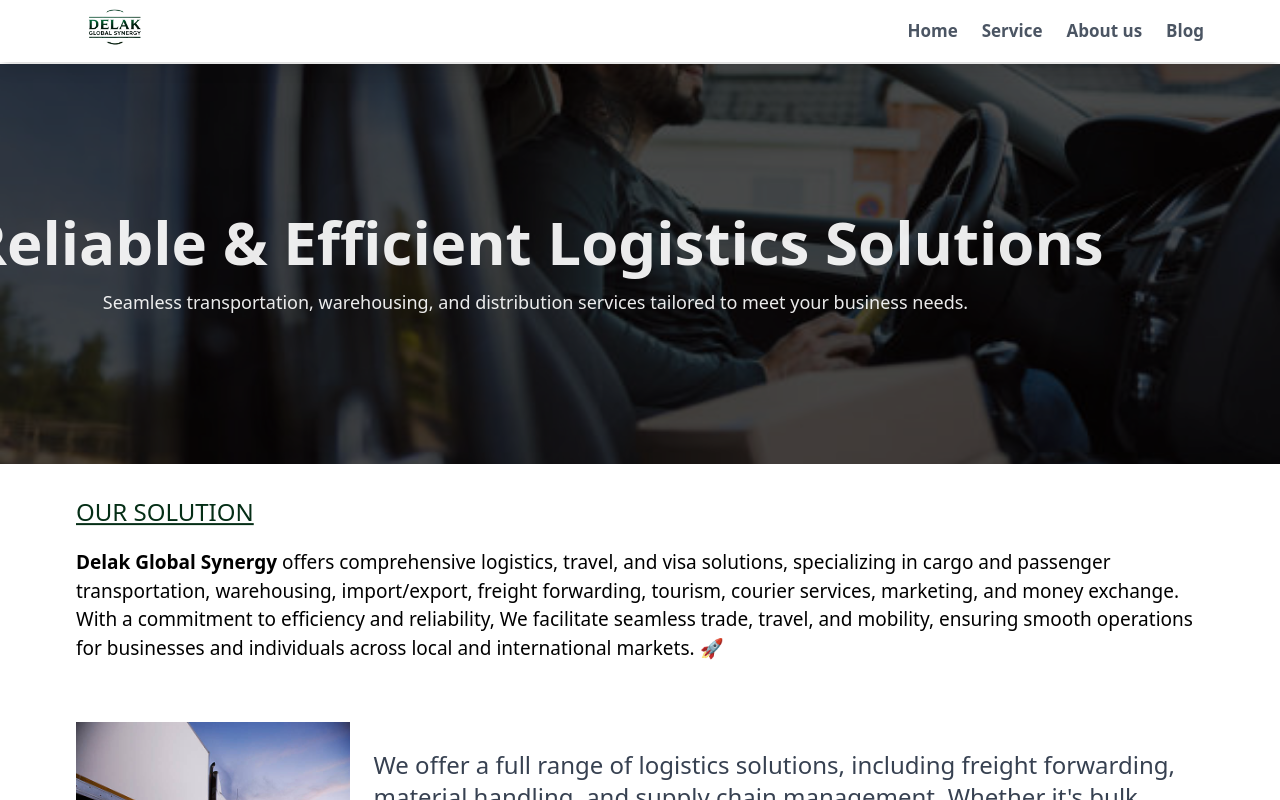
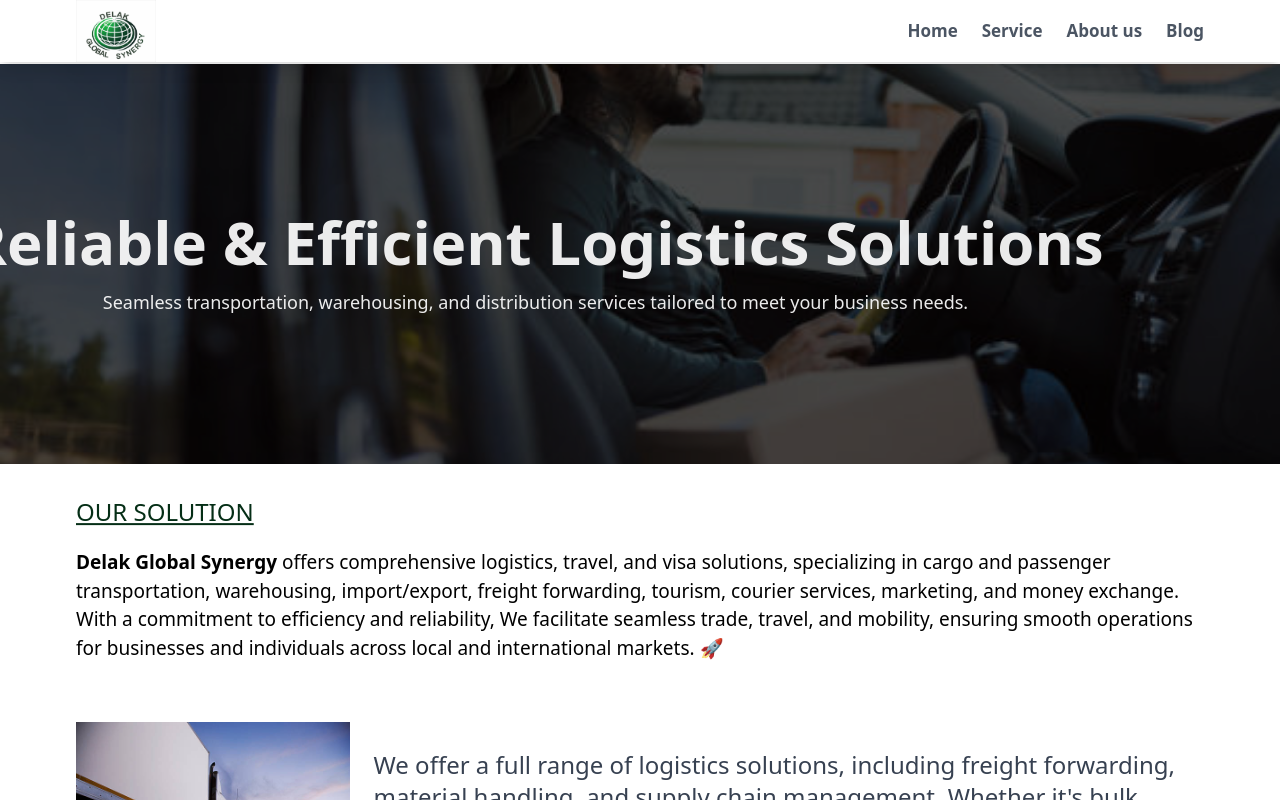
Before and after one commit to Opeyemi-2018/logistic, a Next.js app: page / in a window 1280 px wide. Shown: the top 800 px of the page. Built offline with nearby package versions, Linux system fonts and the light colour scheme.

Commit message:
updated header logo

```diff
--- a/app/components/Header.jsx
+++ b/app/components/Header.jsx
@@ -17,7 +17,7 @@
         <div className="max-w-6xl mx-auto px-3 flex items-center justify-between">
           <Link href="/">
             <Image
-              src="/images/logo.png"
+              src="/images/del-logo.png"
               alt="Delak Logo"
               width={80}
               height={80}
@@ -79,7 +79,7 @@
       {/* Mobile Navigation */}
       <div className="md:hidden">
         <div
-          className={`fixed left-0 top-16 z-20 w-full p-10 bg-white transition-transform duration-500 ease-in-out ${
+          className={`fixed left-0  z-20 w-full p-10 bg-white transition-transform duration-500 ease-in-out ${
             showNav ? "translate-x-0" : "-translate-x-full"
           }`}
         >
```
Also changed, not shown: app/components/Contact.jsx (line endings or trailing spaces), public/images/del-logo.png (added).
